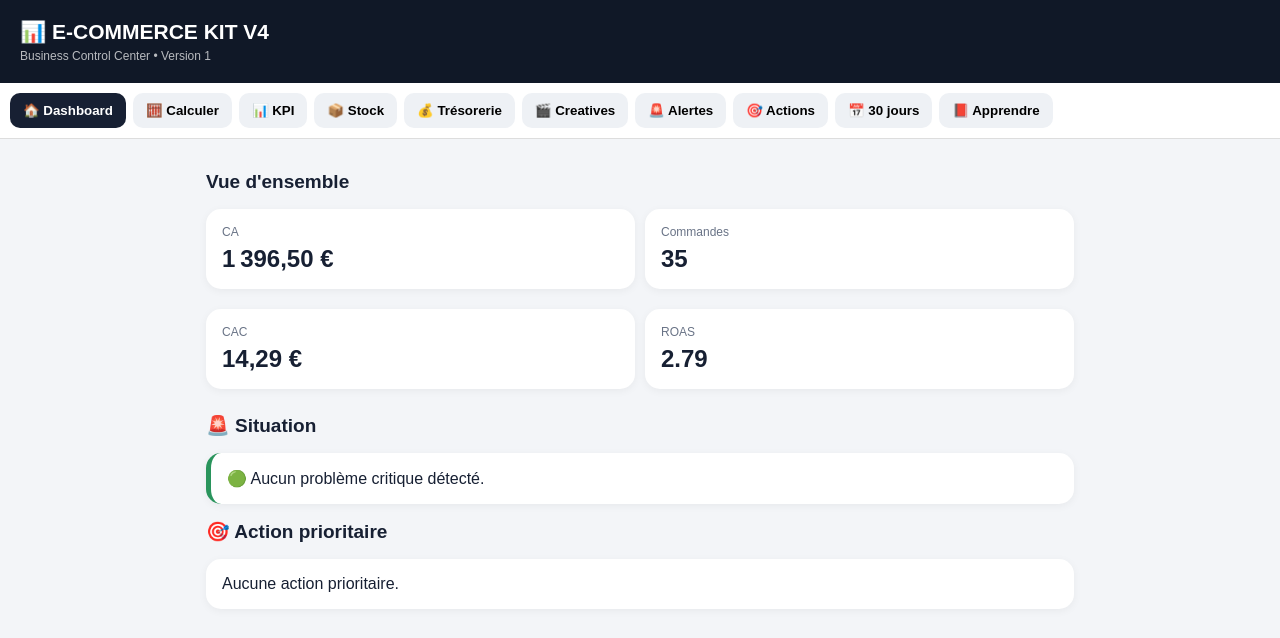
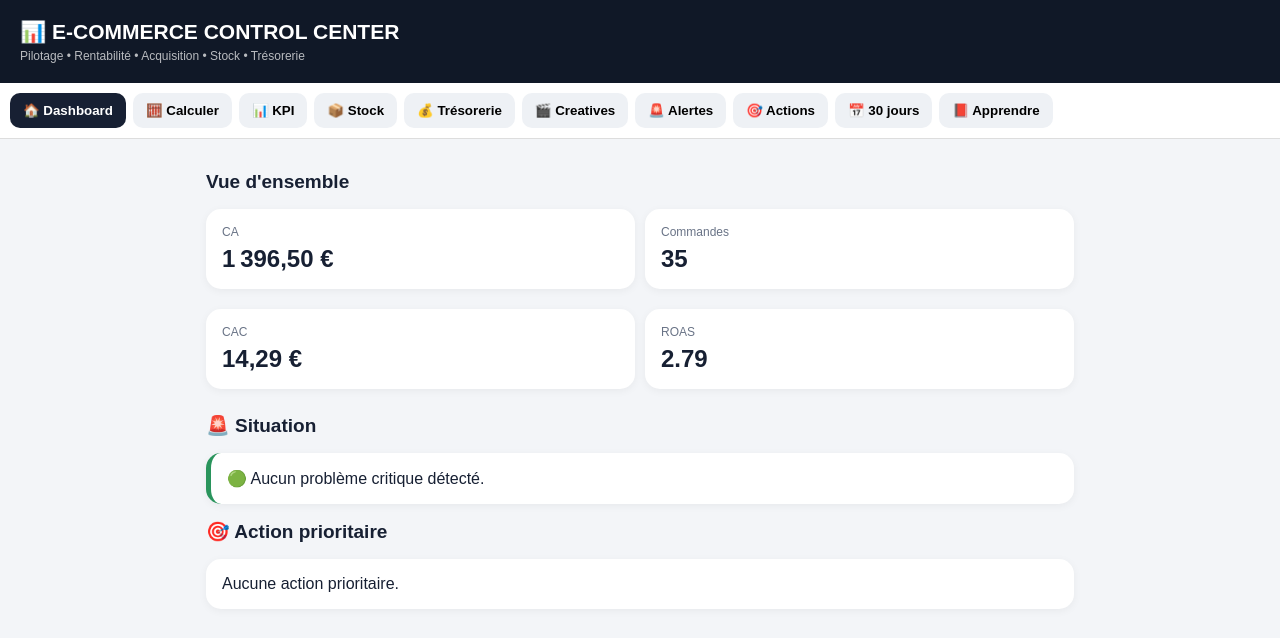
Before and after one commit to mustaphacherfaoui0482-ux/e-commerce-kit-v4, a plain HTML site: page index.html in a window 1280 px wide. Drawn offline with Linux system fonts and the light colour scheme.

Commit message:
Update index.html

```diff
--- a/index.html
+++ b/index.html
@@ -5,7 +5,7 @@
 <meta charset="UTF-8">
 <meta name="viewport" content="width=device-width,initial-scale=1.0">
 <meta name="theme-color" content="#101827">
-<title>E-COMMERCE KIT V4</title>
+<title>E-COMMERCE CONTROL CENTER</title>
 
 <style>
 *{box-sizing:border-box}
@@ -153,8 +153,9 @@ color:#687386;
 <body>
 
 <header>
-<h1>📊 E-COMMERCE KIT V4</h1>
-<p>Business Control Center • Version 1</p>
+<h1>📊 E-COMMERCE CONTROL CENTER</h1>
+<p>Pilotage • Rentabilité • Acquisition • Stock • Trésorerie</p>
+
 </header>
 
 <nav>
```
